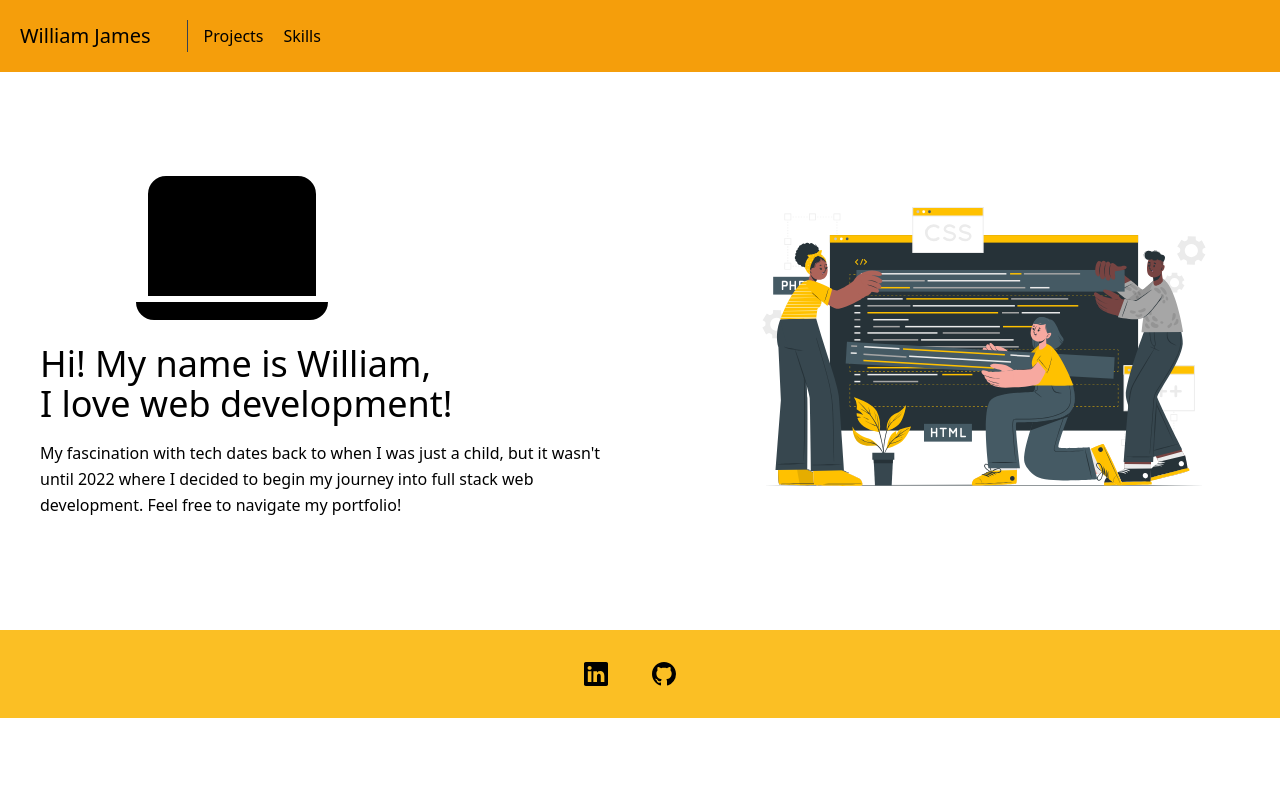
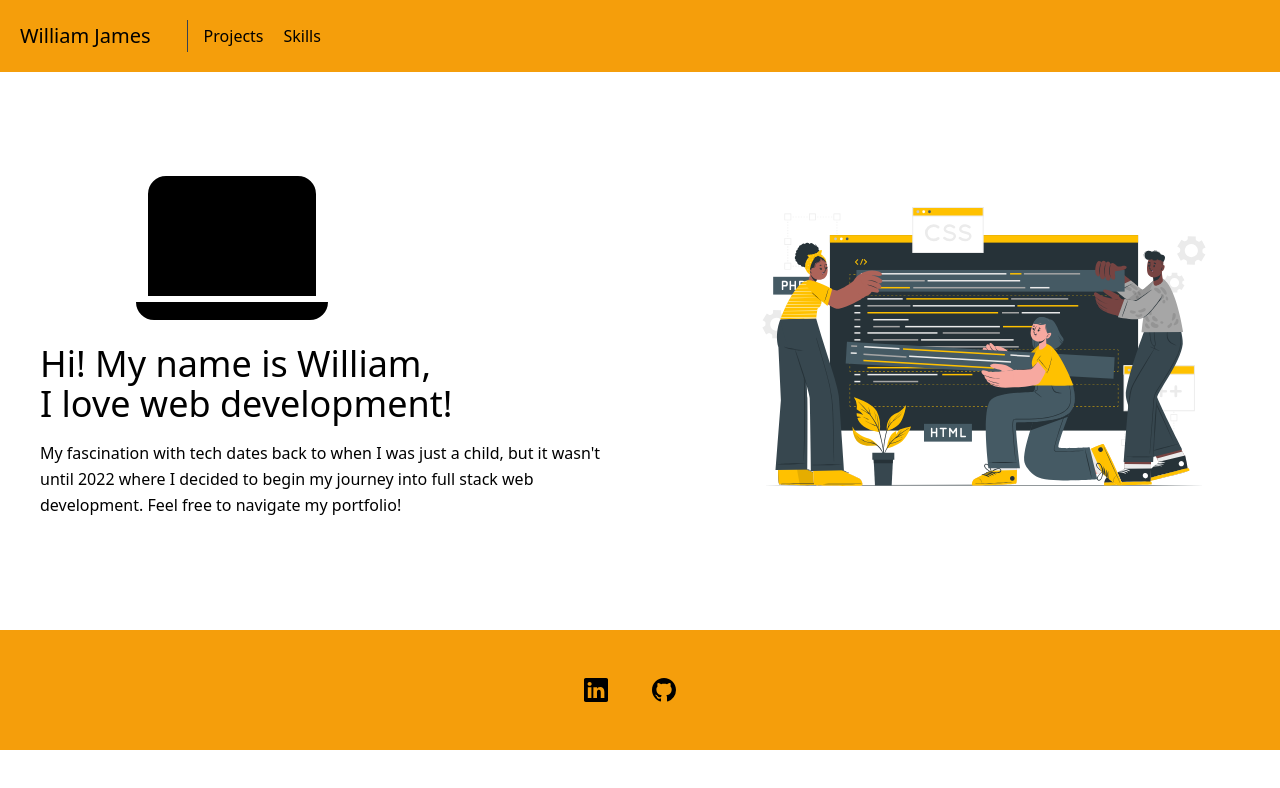
Before and after one commit to WilliamJ3795/react-portfolio, a React (Create React App) app: page / in a window 1280 px wide. Shown: the top 788 px of the page. Built offline with nearby package versions, Linux system fonts and the light colour scheme.

Commit message:
added target=_blank attribute to href

```diff
--- a/src/components/pages/About.js
+++ b/src/components/pages/About.js
@@ -43,13 +43,13 @@ export default function About() {
         />
       </div>
     </div>
-    <footer className=" px-8 py-8 bg-yellow-400 md:sticky top-0 z-10 ">
+    <footer className=" px-8 py-12 bg-yellow-500 md:sticky top-0 z-10 ">
       <div className='flex m-auto w-28 justify-between'>
 
-       <a href='https://www.linkedin.com/in/william-james-b25633101/'>
+       <a href='https://www.linkedin.com/in/william-james-b25633101/' target={"_blank"}>
           <BsLinkedin className="object-cover h-6 w-6 hover:text-white"/>
        </a>
-       <a href='https://github.com/WilliamJ3795'>
+       <a href='https://github.com/WilliamJ3795' target={"_blank"}>
           <BsGithub className="object-cover h-6 w-6 mr-5 hover:text-white"/>
        </a>
        </div>
```
